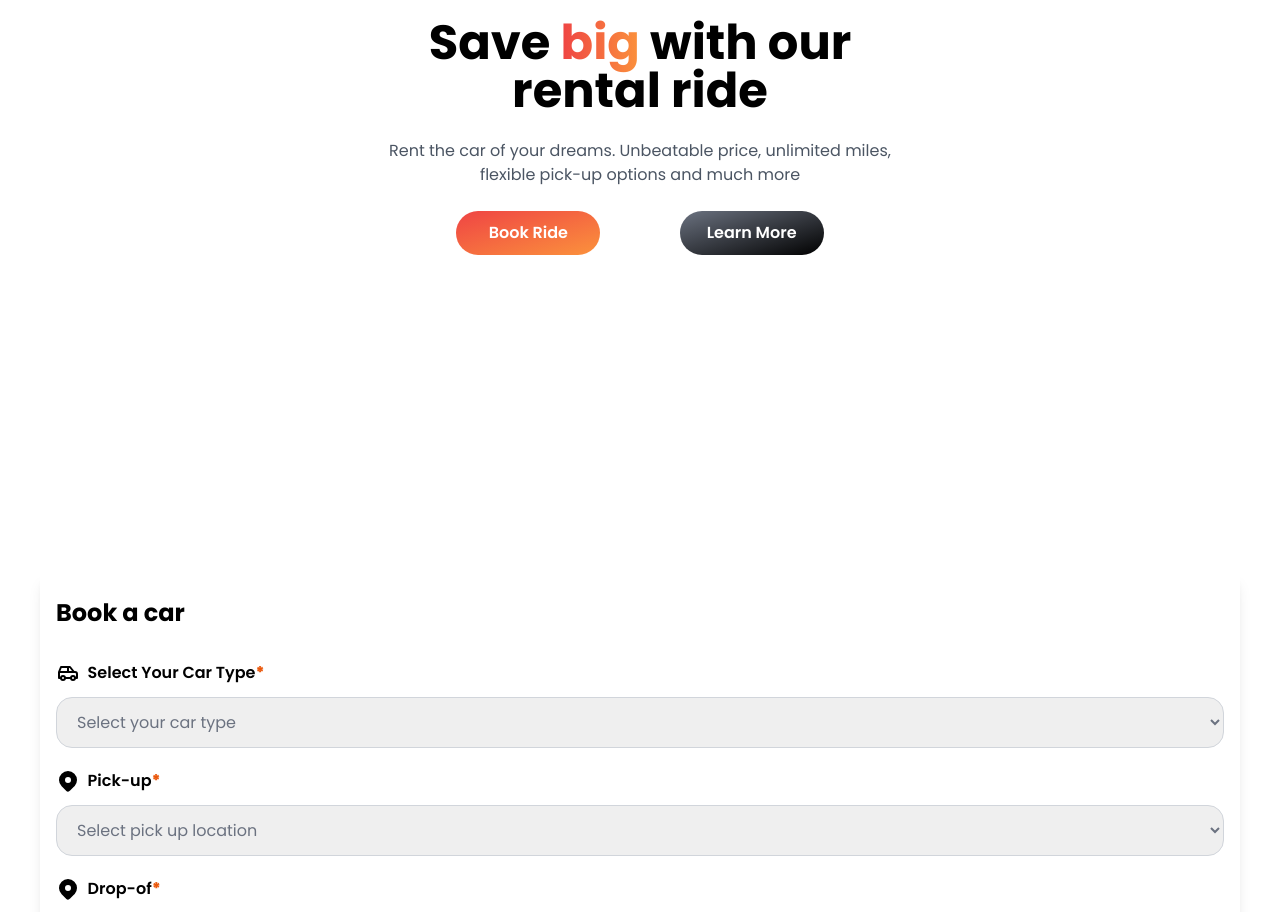
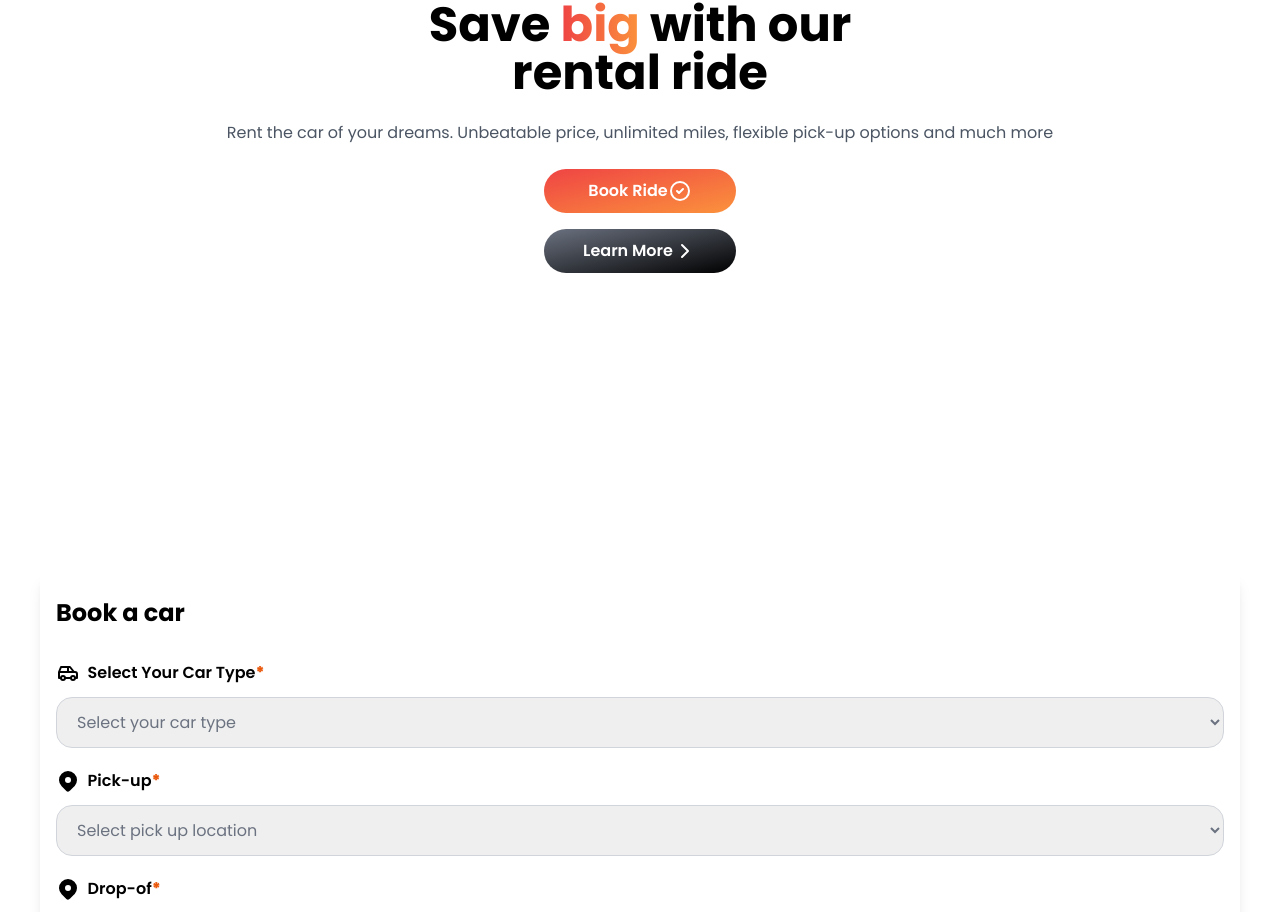
Before and after one commit to BytePrashant/Rental-Ride, a Next.js app: page / in a window 1280 px wide. Shown: the part 1221-2133 px from the top of the page. Built offline with nearby package versions, Linux system fonts and the light colour scheme.

Commit message:
made changes in button

```diff
--- a/src/components/Homepage.tsx
+++ b/src/components/Homepage.tsx
@@ -15,16 +15,44 @@ export function Homepage() {
                 with our <br /> rental ride
               </h1>
               <p className="text-base text-gray-600 mb-6">
-                  Rent the car of your dreams. Unbeatable price, unlimited
-                  miles,
-                  <br /> flexible pick-up options and much more
+                Rent the car of your dreams. Unbeatable price, unlimited miles,
+                flexible pick-up options and much more
               </p>
-                <div className="content-btn flex justify-evenly gap-3">
-                  <button className="text-white bg-gradient-to-br from-red-500 to-orange-400 font-semibold px-5 py-2.5 text-center rounded-3xl w-36">
+              <div className="content-btn flex flex-col items-center">
+                <button className="flex justify-center text-white bg-gradient-to-br from-red-500 to-orange-400 font-semibold px-5 py-2.5 text-center rounded-3xl w-48 mb-4">
                   Book Ride
+                  <svg
+                    xmlns="http://www.w3.org/2000/svg"
+                    width="24"
+                    height="24"
+                    viewBox="0 0 24 24"
+                    fill="none"
+                    stroke="currentColor"
+                    stroke-width="2"
+                    stroke-linecap="round"
+                    stroke-linejoin="round"
+                    className="tabler-icon tabler-icon-circle-check"
+                  >
+                    <path d="M12 12m-9 0a9 9 0 1 0 18 0a9 9 0 1 0 -18 0"></path>
+                    <path d="M9 12l2 2l4 -4"></path>
+                  </svg>
                 </button>
-                  <button className="text-white bg-gradient-to-br from-gray-500 to-black font-semibold py-2.5 px-5 rounded-3xl text-center w-36">
+                <button className="flex justify-center text-white bg-gradient-to-br from-gray-500 to-black font-semibold py-2.5 px-5 rounded-3xl text-center w-48">
                   Learn More
+                  <svg
+                    xmlns="http://www.w3.org/2000/svg"
+                    width="24"
+                    height="24"
+                    viewBox="0 0 24 24"
+                    fill="none"
+                    stroke="currentColor"
+                    stroke-width="2"
+                    stroke-linecap="round"
+                    stroke-linejoin="round"
+                    className="tabler-icon tabler-icon-chevron-right"
+                  >
+                    <path d="M9 6l6 6l-6 6"></path>
+                  </svg>
                 </button>
               </div>
             </div>
```
Lines whose indentation alone changed are shown as unchanged.
